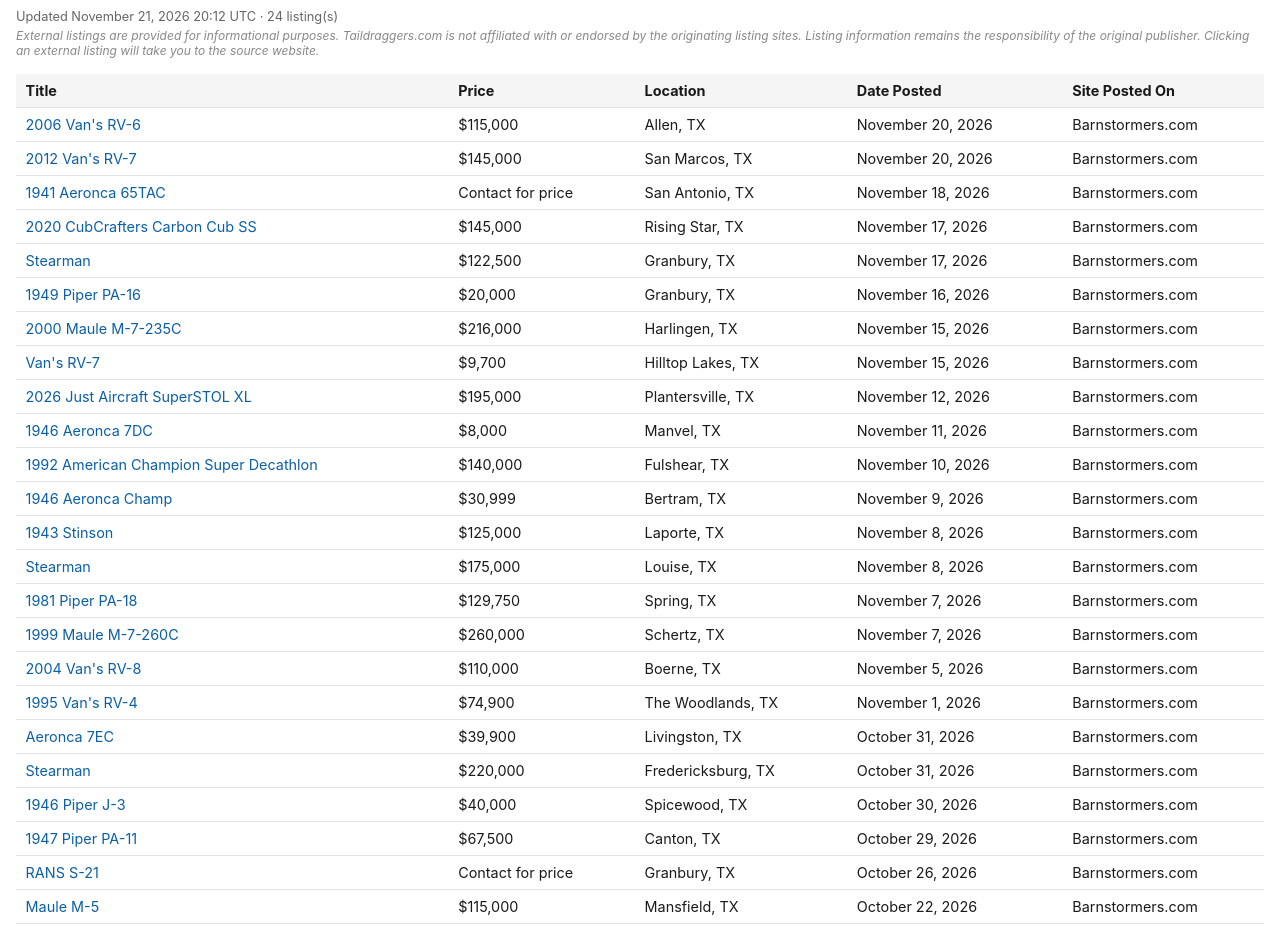
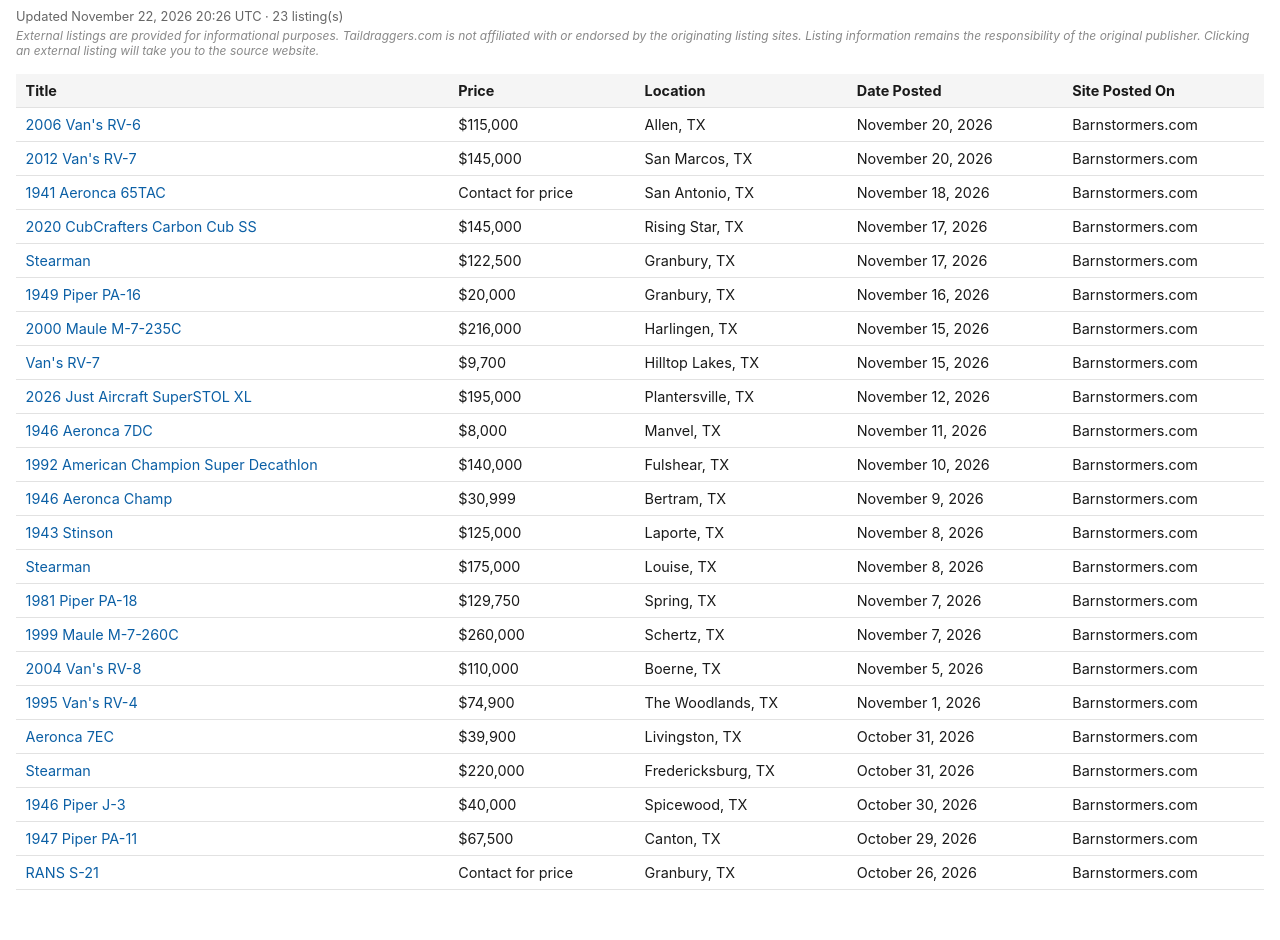
Before and after one commit to taildraggers/texas, a plain HTML site: page docs/index.html in a window 1280 px wide. Shown: the part 43-983 px from the top of the page. After the commit the page ends 949 px from the top, so only its background shows below. Drawn offline with Linux system fonts and the light colour scheme.

Commit message:
Update Texas listings (2026-11-22)

```diff
--- a/docs/index.html
+++ b/docs/index.html
@@ -58,7 +58,7 @@
 </head>
 <body>
   <h1>Taildragger Ads in Texas</h1>
-  <div class="updated">Updated November 21, 2026 20:12 UTC &middot; 24 listing(s)</div>
+  <div class="updated">Updated November 22, 2026 20:26 UTC &middot; 23 listing(s)</div>
   <div class="disclaimer">External listings are provided for informational purposes. Taildraggers.com is not affiliated with or endorsed by the originating listing sites. Listing information remains the responsibility of the original publisher. Clicking an external listing will take you to the source website.</div>
   <table>
     <thead>
@@ -88,7 +88,6 @@
         <tr><td><a href="https://www.barnstormers.com/classified-2080997-1946-PIPER-J-3-CUB-FOR-SALE.html" target="_blank" rel="noopener noreferrer">1946 Piper J-3</a></td><td>$40,000</td><td>Spicewood, TX</td><td>October 30, 2026</td><td>Barnstormers.com</td></tr>
         <tr><td><a href="https://www.barnstormers.com/classified-2074984-1947-Piper-PA-11-Cub-Special.html" target="_blank" rel="noopener noreferrer">1947 Piper PA-11</a></td><td>$67,500</td><td>Canton, TX</td><td>October 29, 2026</td><td>Barnstormers.com</td></tr>
         <tr><td><a href="https://www.barnstormers.com/classified-2078358-Rans-S-21-BRAND-NEW.html" target="_blank" rel="noopener noreferrer">RANS S-21</a></td><td>Contact for price</td><td>Granbury, TX</td><td>October 26, 2026</td><td>Barnstormers.com</td></tr>
-        <tr><td><a href="https://www.barnstormers.com/classified-2079695-Maule-M5-210TC-Turbocharged.html" target="_blank" rel="noopener noreferrer">Maule M-5</a></td><td>$115,000</td><td>Mansfield, TX</td><td>October 22, 2026</td><td>Barnstormers.com</td></tr>
     </tbody>
   </table>
 <script>
```
